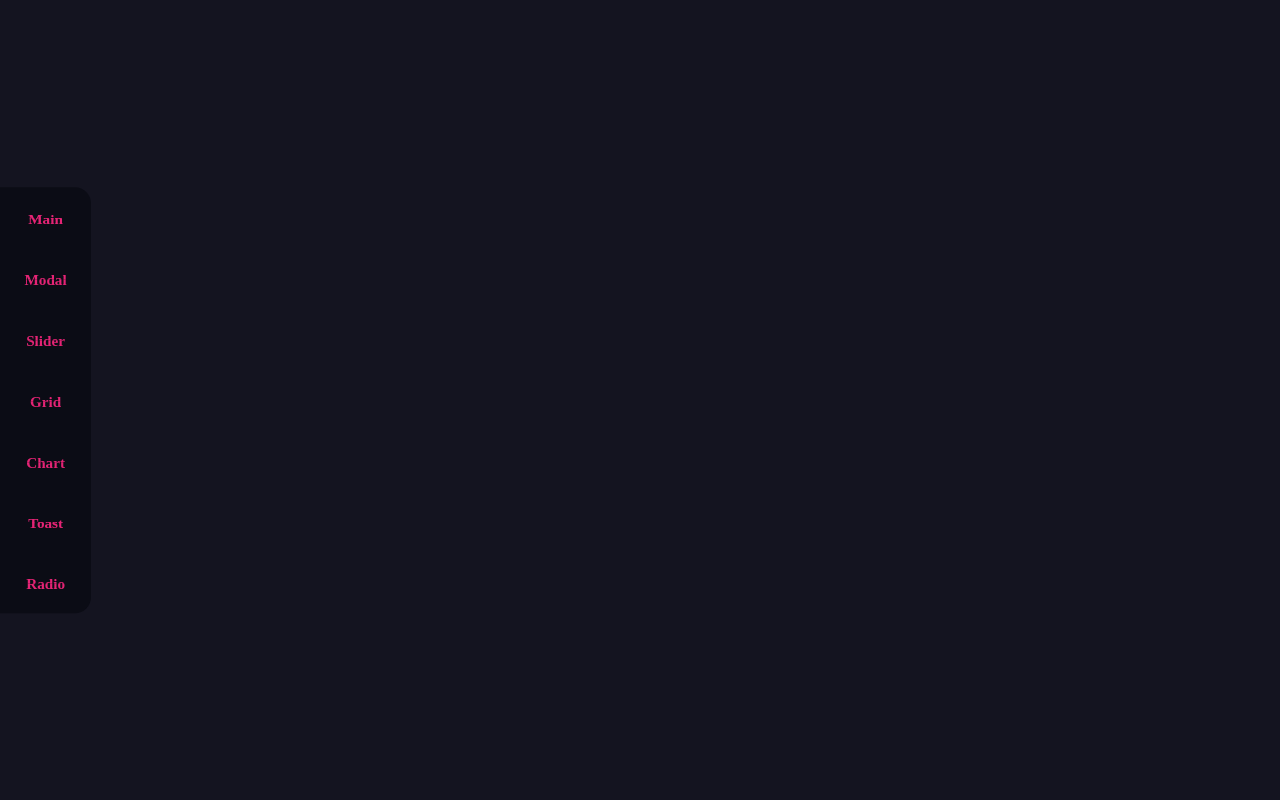
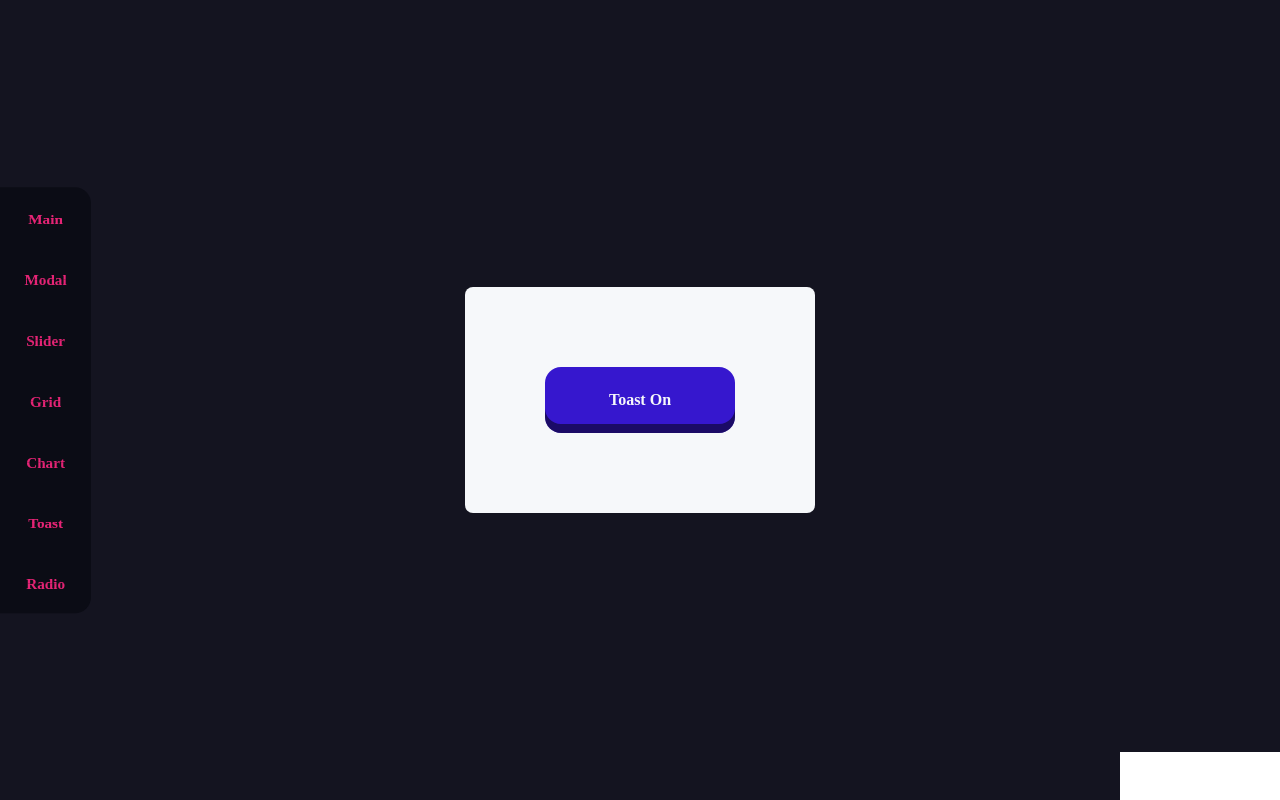
Before and after one commit to kbc1235/uicomponent, a React (Create React App) app: page / in a window 1280 px wide. Both pictures are taken after a click on the button 45 px from the left and 521 px from the top of the page. Built offline with nearby package versions, Linux system fonts and the light colour scheme; a web font is replaced by a local one.

Commit message:
Toast 팝업 작업중..

```diff
--- a/src/App.jsx
+++ b/src/App.jsx
@@ -5,6 +5,7 @@ import Main from './components/Main';
 import Modal from './components/Modal';
 import Grid from './components/Grid';
 import Radio from './components/Radio';
+import Toast from './components/Toast';
 
 
 
@@ -17,6 +18,7 @@ const App = () =>{
         grid:<Grid />,
         chart:<div>D3 활용 컴포넌트 만들 예정</div> ,
         radio:<Radio />,
+        toast:<Toast />
     }
     const handleSubmit = e => {
         const {name} = e.target;
--- a/src/components/Pop.jsx
+++ b/src/components/Pop.jsx
@@ -12,16 +12,16 @@ const Pop = ({open, close, content}) =>{
             </div>
             <button className={styles.pop_close} onClick={close}>
             <svg viewBox="0 0 26 37" fill="none" xmlns="http://www.w3.org/2000/svg">
-              <path d="M13.515 30.545L12.36 32.855L13.185 34.34M13.185 34.34L14.01 36.155M13.185 34.34L14.835 35.165M13.185 34.34L12.69 35.99" stroke="black" stroke-width="0.329999"/>
-              <path d="M20.115 30.2151L18.96 32.5251L19.785 34.0101M19.785 34.0101L20.61 35.8251M19.785 34.0101L21.435 34.8351M19.785 34.0101L19.29 35.6601" stroke="black" stroke-width="0.329999"/>
-              <path d="M19.3562 15.8601L15 11.7351C14.78 12.1751 13.8782 13.5831 11.7662 15.6951C9.12622 18.3351 7.64122 24.4401 8.79622 26.09C9.95122 27.74 9.95122 27.74 12.0962 29.06C12.5912 29.06 11.9312 31.37 13.4162 31.37C14.6042 31.37 15.0112 30.49 15.0662 30.05H18.5312C18.4762 30.655 18.5972 31.832 19.5212 31.7C20.6762 31.535 20.5112 31.04 20.8412 29.885C22.3262 29.39 24.3062 27.74 25.1312 23.6151C25.7912 20.3151 23.5362 14.6501 22.3262 12.2301L19.3562 15.8601Z" fill="#D9D9D9" stroke="black" stroke-width="0.329999"/>
-              <path d="M12.5251 6.12518C11.6011 8.89717 12.9101 12.4502 13.5151 13.8802C7.90506 19.9851 8.56505 22.9551 8.56505 25.7601C2.62505 20.4801 0.920051 13.4402 0.810051 10.5802C0.975051 10.8002 1.53605 11.5372 2.46005 12.7252C1.93205 11.1412 2.68005 8.87517 3.12005 7.94018C3.28505 8.43517 3.94505 9.88717 5.26505 11.7352C5.76006 8.76517 5.26505 10.2502 6.91506 6.45518L8.07006 10.2502C8.18006 9.75517 8.73006 8.23718 10.0501 6.12518C10.0501 8.27017 10.0501 7.44518 10.3801 9.59017C11.0401 7.94018 10.7101 8.60017 12.5251 6.12518Z" fill="#7F7F7F" stroke="black" stroke-width="0.329999"/>
-              <path d="M19.4551 16.0251L15.0001 11.7351C15.6601 10.7451 15.8911 10.5141 16.1551 9.59012C16.4851 8.43512 16.3201 5.30014 16.6501 3.98014C16.9801 2.66015 17.6401 0.845154 19.2901 0.845154C20.9401 0.845154 21.6001 2.82515 21.7651 3.48514C21.8971 4.67314 22.2601 9.92012 22.4251 12.3951L19.4551 16.0251Z" fill="#7F7F7F" stroke="black" stroke-width="0.329999"/>
-              <path d="M19.2075 3.35316C19.2075 3.66989 19.136 3.95256 19.0246 4.15313C18.9116 4.35649 18.7687 4.45865 18.63 4.45865C18.4914 4.45865 18.3485 4.35649 18.2355 4.15313C18.124 3.95256 18.0525 3.66989 18.0525 3.35316C18.0525 3.03642 18.124 2.75375 18.2355 2.55318C18.3485 2.34982 18.4914 2.24766 18.63 2.24766C18.7687 2.24766 18.9116 2.34982 19.0246 2.55318C19.136 2.75375 19.2075 3.03642 19.2075 3.35316Z" fill="white" stroke="black" stroke-width="0.165"/>
+              <path d="M13.515 30.545L12.36 32.855L13.185 34.34M13.185 34.34L14.01 36.155M13.185 34.34L14.835 35.165M13.185 34.34L12.69 35.99" stroke="black" strokeWidth="0.329999"/>
+              <path d="M20.115 30.2151L18.96 32.5251L19.785 34.0101M19.785 34.0101L20.61 35.8251M19.785 34.0101L21.435 34.8351M19.785 34.0101L19.29 35.6601" stroke="black" strokeWidth="0.329999"/>
+              <path d="M19.3562 15.8601L15 11.7351C14.78 12.1751 13.8782 13.5831 11.7662 15.6951C9.12622 18.3351 7.64122 24.4401 8.79622 26.09C9.95122 27.74 9.95122 27.74 12.0962 29.06C12.5912 29.06 11.9312 31.37 13.4162 31.37C14.6042 31.37 15.0112 30.49 15.0662 30.05H18.5312C18.4762 30.655 18.5972 31.832 19.5212 31.7C20.6762 31.535 20.5112 31.04 20.8412 29.885C22.3262 29.39 24.3062 27.74 25.1312 23.6151C25.7912 20.3151 23.5362 14.6501 22.3262 12.2301L19.3562 15.8601Z" fill="#D9D9D9" stroke="black" strokeWidth="0.329999"/>
+              <path d="M12.5251 6.12518C11.6011 8.89717 12.9101 12.4502 13.5151 13.8802C7.90506 19.9851 8.56505 22.9551 8.56505 25.7601C2.62505 20.4801 0.920051 13.4402 0.810051 10.5802C0.975051 10.8002 1.53605 11.5372 2.46005 12.7252C1.93205 11.1412 2.68005 8.87517 3.12005 7.94018C3.28505 8.43517 3.94505 9.88717 5.26505 11.7352C5.76006 8.76517 5.26505 10.2502 6.91506 6.45518L8.07006 10.2502C8.18006 9.75517 8.73006 8.23718 10.0501 6.12518C10.0501 8.27017 10.0501 7.44518 10.3801 9.59017C11.0401 7.94018 10.7101 8.60017 12.5251 6.12518Z" fill="#7F7F7F" stroke="black" strokeWidth="0.329999"/>
+              <path d="M19.4551 16.0251L15.0001 11.7351C15.6601 10.7451 15.8911 10.5141 16.1551 9.59012C16.4851 8.43512 16.3201 5.30014 16.6501 3.98014C16.9801 2.66015 17.6401 0.845154 19.2901 0.845154C20.9401 0.845154 21.6001 2.82515 21.7651 3.48514C21.8971 4.67314 22.2601 9.92012 22.4251 12.3951L19.4551 16.0251Z" fill="#7F7F7F" stroke="black" strokeWidth="0.329999"/>
+              <path d="M19.2075 3.35316C19.2075 3.66989 19.136 3.95256 19.0246 4.15313C18.9116 4.35649 18.7687 4.45865 18.63 4.45865C18.4914 4.45865 18.3485 4.35649 18.2355 4.15313C18.124 3.95256 18.0525 3.66989 18.0525 3.35316C18.0525 3.03642 18.124 2.75375 18.2355 2.55318C18.3485 2.34982 18.4914 2.24766 18.63 2.24766C18.7687 2.24766 18.9116 2.34982 19.0246 2.55318C19.136 2.75375 19.2075 3.03642 19.2075 3.35316Z" fill="white" stroke="black" strokeWidth="0.165"/>
               <ellipse cx="18.6301" cy="3.81517" rx="0.33" ry="0.329999" fill="black"/>
-              <path d="M20.8576 3.35316C20.8576 3.66989 20.7861 3.95256 20.6746 4.15313C20.5617 4.35649 20.4187 4.45865 20.2801 4.45865C20.1414 4.45865 19.9985 4.35649 19.8855 4.15313C19.7741 3.95256 19.7026 3.66989 19.7026 3.35316C19.7026 3.03642 19.7741 2.75375 19.8855 2.55318C19.9985 2.34982 20.1414 2.24766 20.2801 2.24766C20.4187 2.24766 20.5617 2.34982 20.6746 2.55318C20.7861 2.75375 20.8576 3.03642 20.8576 3.35316Z" fill="white" stroke="black" stroke-width="0.165"/>
+              <path d="M20.8576 3.35316C20.8576 3.66989 20.7861 3.95256 20.6746 4.15313C20.5617 4.35649 20.4187 4.45865 20.2801 4.45865C20.1414 4.45865 19.9985 4.35649 19.8855 4.15313C19.7741 3.95256 19.7026 3.66989 19.7026 3.35316C19.7026 3.03642 19.7741 2.75375 19.8855 2.55318C19.9985 2.34982 20.1414 2.24766 20.2801 2.24766C20.4187 2.24766 20.5617 2.34982 20.6746 2.55318C20.7861 2.75375 20.8576 3.03642 20.8576 3.35316Z" fill="white" stroke="black" strokeWidth="0.165"/>
               <ellipse cx="20.2801" cy="3.81517" rx="0.33" ry="0.329999" fill="black"/>
-              <path d="M19.8894 8.76512C20.6814 7.84112 20.4394 6.18013 20.2194 5.46513C20.1333 5.13513 19.7244 5.13513 19.3944 5.13513C18.5694 5.13513 17.9094 6.95012 18.5694 7.11512C19.2294 7.28012 19.5594 7.94012 19.8894 8.76512Z" fill="#D9D9D9" stroke="black" stroke-width="0.329999"/>
+              <path d="M19.8894 8.76512C20.6814 7.84112 20.4394 6.18013 20.2194 5.46513C20.1333 5.13513 19.7244 5.13513 19.3944 5.13513C18.5694 5.13513 17.9094 6.95012 18.5694 7.11512C19.2294 7.28012 19.5594 7.94012 19.8894 8.76512Z" fill="#D9D9D9" stroke="black" strokeWidth="0.329999"/>
             </svg>
               닫기에용
             </button>
--- a/src/components/Profile.jsx
+++ b/src/components/Profile.jsx
@@ -3,7 +3,7 @@ const Profile = ({name,profileImg }) => {
     return(
         <div className={styles.profile_wrap}>
             <div className={styles.profile_img}>
-                <img src='' alt="" />
+                <img src='https://raw.githubusercontent.com/kbc1235/sideproject/main/KakaoTalk_20230210_155847025.png' alt="" />
             </div>
             <div className={styles.profile_info}>
                 <p>{name}</p>
--- /dev/null
+++ b/src/components/Toast.jsx
@@ -0,0 +1,13 @@
+import styles from '../style/style.module.css'
+import ToastWrap from './ToastWrap';
+
+const Toast = () =>{
+  return(
+    <div>
+      <button type="button" className={styles.open}>Toast On</button>
+      <ToastWrap />
+    </div>
+  )
+}
+
+export default Toast;
--- /dev/null
+++ b/src/components/ToastWrap.jsx
@@ -0,0 +1,11 @@
+import styles from '../style/style.module.css';
+
+const ToastWrap = ({childen})=>{
+  return(
+    <div className={styles.toastWrap}>
+      {childen}
+    </div>
+  )
+}
+
+export default ToastWrap;
--- a/src/style/style.module.css
+++ b/src/style/style.module.css
@@ -182,11 +182,14 @@
     font-weight: 700;
 }
 .profile_img{
-    width:8em;
-    height: 8em;
-    border: 1px solid var(--gray10);
-    border-radius: 50%;
+    width:15em;
+    border-radius: 1em;
+    overflow: hidden;
+    box-sizing: border-box;
 }
+.profile_img img{width: 100%;object-fit: none;object-position: center;}
+
+
 
 /* modal */
 
@@ -303,3 +306,14 @@
     top: 0.7em;
 
 }
+
+
+/* toast */
+.toastWrap{
+    width:10em;
+    position:fixed;
+    bottom: 0;
+    right: 0;
+    height: 3em;
+    background-color: #fff;
+}
```
